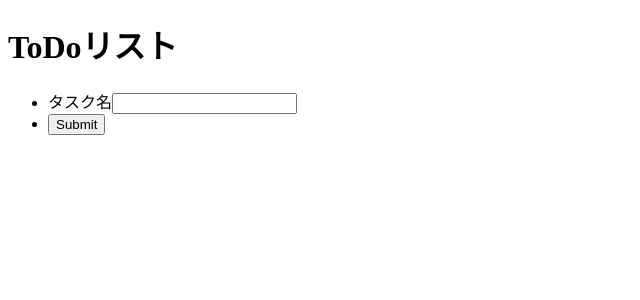
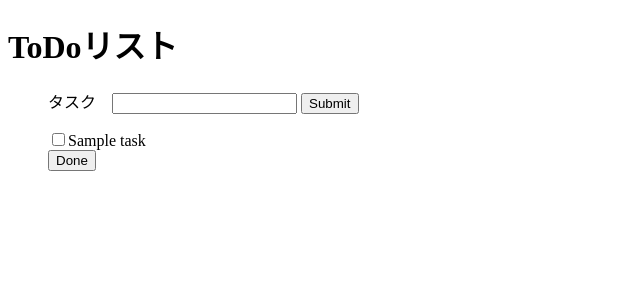
Before and after one commit to Kohei107/todo_app, a PHP site: page / in a window 1280 px wide. Shown: the top 300 px of the page, without its empty margins (0-640 px from the left). Run offline with PHP 8.4, Linux system fonts and the light colour scheme; tables that the repository leaves empty or names only in its code hold one stand-in row (values such as "Sample post").

Commit message:
タスク表示

```diff
--- a/index.php
+++ b/index.php
@@ -37,14 +37,40 @@ if(isset($_POST['submit'])){
   <form action="index.php" method="post">
 
     <ul>
-      <li>
-      <span>タスク名</span><input type="text" name="name">
-      </li>
-      <li>
+
+      <span>タスク　</span><input type="text" name="name">
+
       <input type="submit" name="submit">
-      </li>
+
     </ul>
 
   </form>
+  <ul>
+  <?php
+  $dbh = db_connect();
+
+$sql = 'SELECT id, name FROM tasks ORDER BY id DESC';
+$stmt = $dbh->prepare($sql);
+$stmt->execute();
+$dbh = null;
+
+while($task = $stmt->fetch(PDO::FETCH_ASSOC)){
+
+  print '<input type="checkbox" name="done">';
+  print $task["name"];
+
+  print '
+          <form action="index.php" method="post">
+          <input type="hidden" name="method" value="put">
+
+<input type="hidden" name="id" value="' . $task['id'] . '">
+          <button type="submit">Done</button>
+          </form>
+        ' ;
+
+}
+
+  ?>
+</ul>
 </body>
 </html>
```
